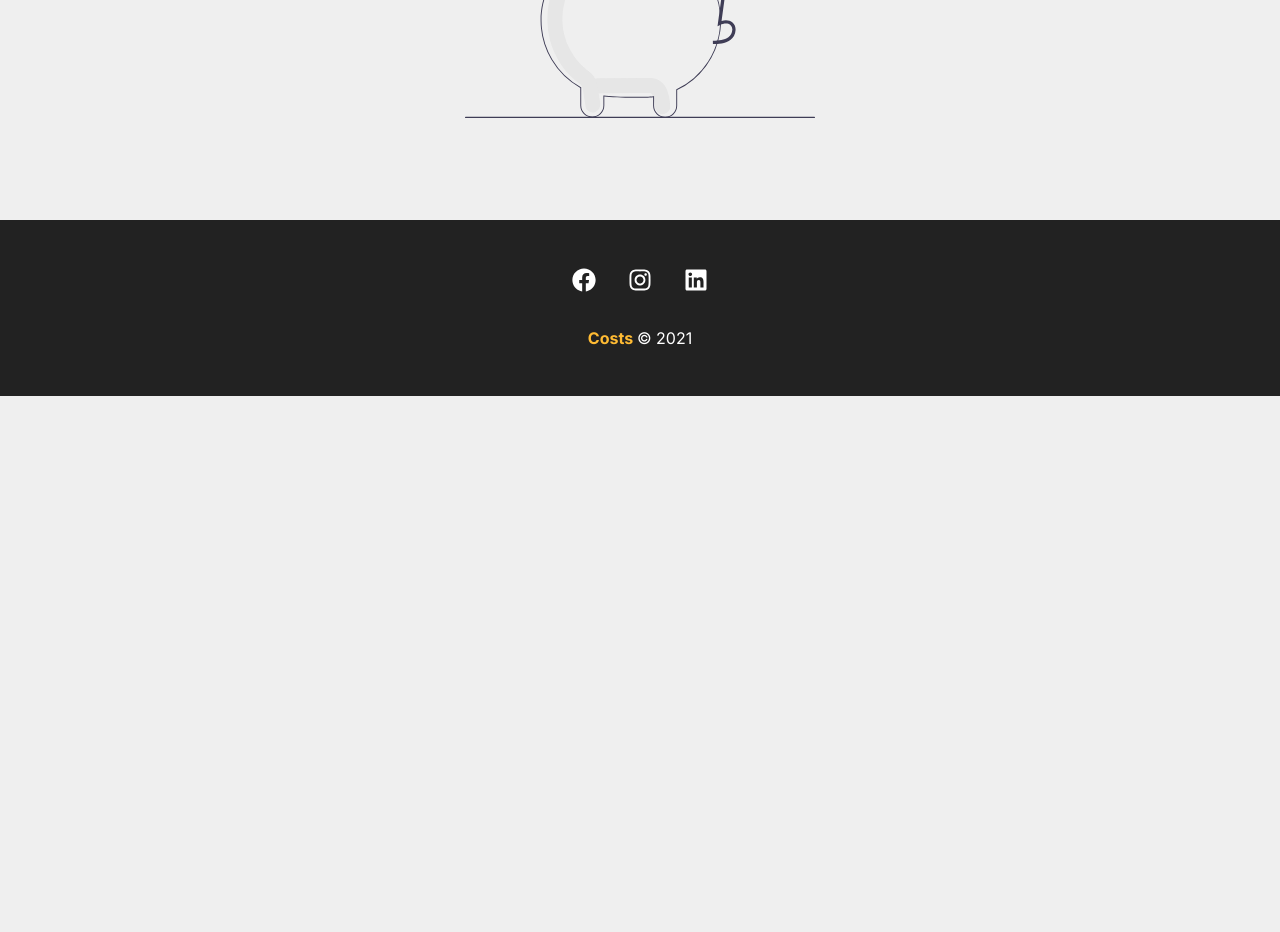
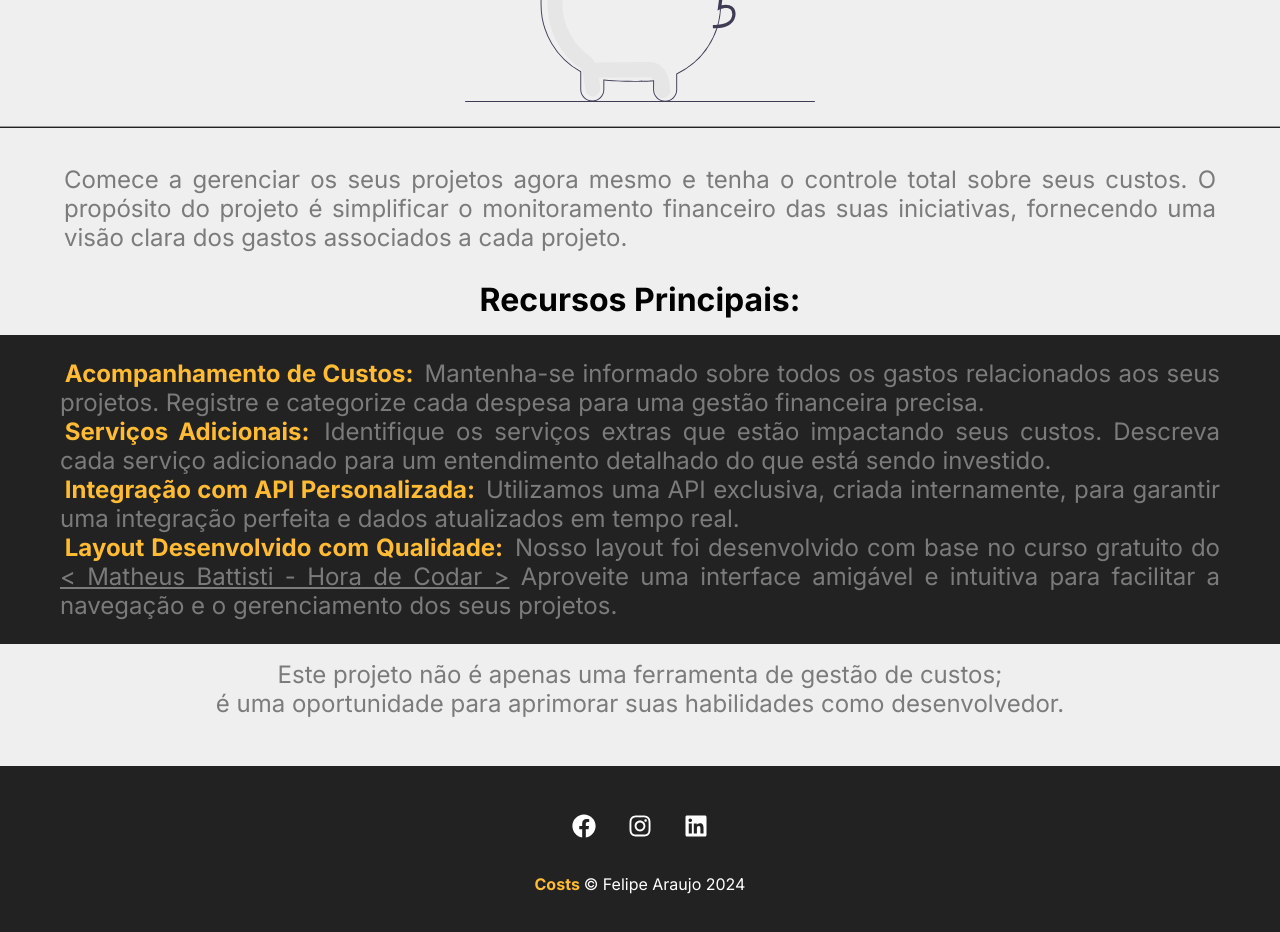
Before and after one commit to FelipeArauj0/costs, a React (Create React App) app: page / in a window 1280 px wide. Shown: the part 480-1412 px from the top of the page. Before the commit the page ends 876 px from the top, so only its background shows below. Built offline with nearby package versions, Linux system fonts and the light colour scheme; a web font is replaced by a local one.

Commit message:
corrigindo home

```diff
--- a/public/index.html
+++ b/public/index.html
@@ -24,7 +24,7 @@
       work correctly both with client-side routing and a non-root public URL.
       Learn how to configure a non-root public URL by running `npm run build`.
     -->
-    <title>Coasts</title>
+    <title>Costs</title>
     <link rel="preconnect" href="https://fonts.googleapis.com">
 <link rel="preconnect" href="https://fonts.gstatic.com" crossorigin>
 <link href="https://fonts.googleapis.com/css2?family=Lusitana&family=Open+Sans:ital,wght@0,300;0,400;0,500;0,600;0,700;0,800;1,300;1,400;1,500;1,600;1,700;1,800&display=swap" rel="stylesheet">
--- a/src/Conexao-API/Axios.js
+++ b/src/Conexao-API/Axios.js
@@ -1,7 +1,7 @@
 import axios from 'axios'
 
 const instance = axios.create({
-    baseURL: "https://drab-hosiery-moth.cyclic.app/",
+    baseURL: /*"https://drab-hosiery-moth.cyclic.app/"*/"http://localhost:8080/",
     timeout: 2500
 });
 
--- a/src/componentes/layout/Footer.js
+++ b/src/componentes/layout/Footer.js
@@ -9,7 +9,7 @@ function Footer(){
                 <li><FaLinkedin/></li>
             </ul>
             <p className={styles.copy_right}>
-                <span>Costs </span> &copy; 2021
+                <span>Costs </span> &copy; Felipe Araujo 2024
             </p>
         </footer>
     )
--- a/src/componentes/pages/Home.js
+++ b/src/componentes/pages/Home.js
@@ -2,12 +2,31 @@ import styles from './Home.module.css';
 import savings from '../../img/savings.svg';
 import LinkButton from '../layout/LinkButton';
 function Home(){
+    const link = "https://www.youtube.com/watch?v=FXqX7oof0I4&list=PLnDvRpP8BneyVA0SZ2okm-QBojomniQVO&pp=iAQB"
     return (
         <section className={styles.home_container}>
             <h1>Bem-vindo ao <span>Costs</span></h1>
             <p>Comece a gerenciar os seus projetos agora mesmo!</p>
 
             <img src={savings} alt="Costs"/>
+            <hr className={styles.hr}/>
+            <p  className={styles.text}>Comece a gerenciar os seus projetos agora mesmo e tenha o controle total sobre seus custos. O propósito do projeto é simplificar o monitoramento financeiro das suas iniciativas, fornecendo uma visão clara dos gastos associados a cada projeto.</p>
+
+            <h2>Recursos Principais:</h2>
+            <ul>
+                <li><span>Acompanhamento de Custos: </span>
+                Mantenha-se informado sobre todos os gastos relacionados aos seus projetos. Registre e categorize cada despesa para uma gestão financeira precisa.</li>
+                <li><span>Serviços Adicionais: </span>
+                Identifique os serviços extras que estão impactando seus custos. Descreva cada serviço adicionado para um entendimento detalhado do que está sendo investido.</li>
+                <li><span>Integração com API Personalizada: </span>
+                Utilizamos uma API exclusiva, criada internamente, para garantir uma integração perfeita e dados atualizados em tempo real.</li>
+                <li><span>Layout Desenvolvido com Qualidade: </span>
+                Nosso layout foi desenvolvido com base no curso gratuito do <a href={link} target='_blank'>&lt; Matheus Battisti - Hora de Codar &gt;</a> Aproveite uma interface amigável e intuitiva para facilitar a navegação e o gerenciamento dos seus projetos.</li>
+            </ul>
+            <div>
+                <p>Este projeto não é apenas uma ferramenta de gestão de custos;<br/> é uma oportunidade para aprimorar suas habilidades como desenvolvedor.</p>
+            </div>
+
         </section>
     )
 }
--- a/src/componentes/pages/Home.module.css
+++ b/src/componentes/pages/Home.module.css
@@ -1,16 +1,24 @@
 .home_container{
     width: 100%;
+    height: 100%;
     display:flex;
     flex-direction: column;
     align-items: center;
     justify-content: center;
-    padding:4em;
+    padding: 4em 4em 0px 4em;
+    overflow: hidden;
 
 }
 
 .home_container h1{
-    font-size: 2.5em;
+    font-size: 2.8em;
+    margin-bottom: .3em;
+}
+
+.home_container h2{
+    font-size: 2.0em;
     margin-bottom: .5em;
+
 }
 
 .home_container h1 span{
@@ -20,13 +28,70 @@
 }
 
 .home_container p{
-    margin-bottom: 1.5em;
+    margin-bottom: 1.3em;
     color: #7b7b7b;
+    text-align: center;
+    font-size: 1.5em;
 }
+.home_container div{
+    display: flex;
+    justify-content: center;
+    width: 100vw;
+    align-items: center;
+    padding: 1em;
+}
+.home_container div > p{
+    text-align: center;
+}
+.home_container .text{
+    margin: 1.2em 0px 1.2em 0px;
+    color: #7b7b7b;
+    text-align: justify;
+    font-size: 1.5em;
+}
+
+.home_container .hr{
+    border-bottom: 1px solid #222;
+    width: 100vw;
+    margin-bottom: .5em;
+}
+
+
 
 .home_container img{
     width: 350px;
-    margin: 2em 0;
+    margin: .5em 0px 1.5em 0px;
+}
+
+.home_container ul{
+    width: 100vw;
+    background-color: #222;
+    list-style: none;
+    padding: 1.5em 0px 1.5em 0px;
+}
+
+.home_container ul li{
+    font-size: 1.5em;
+    color: #7b7b7b;
+    padding: 0 2.5em;
+    text-align: justify;
+}
+
+.home_container ul li > a{
+    text-decoration: underline;
+    color: #7b7b7b;
+    transition: .5s;
+}
+
+.home_container ul li > a:hover{
+    color: #4466c5;
+}
+
+.home_container ul li span{
+    font-weight: bold;
+    color: #ffbb33;
+    padding:0 .2em;
+    border: none;
 }
 
 @media only screen and (max-width: 412px) {
```
